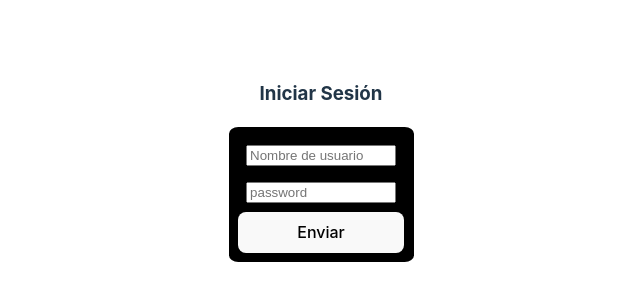
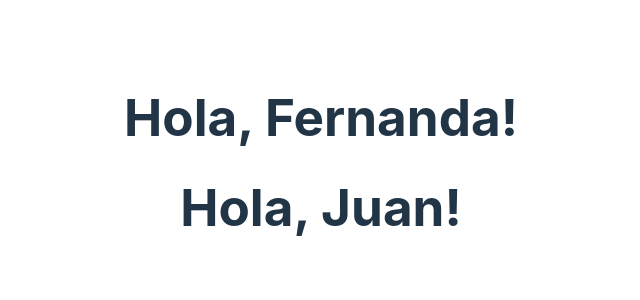
Before and after one commit to Fermichel/FrontEnd3-ProyectoVite, a React (Vite) app: page / in a window 1280 px wide. Shown: the part 238-538 px from the top of the page, without its empty margins (319-959 px from the left). Built offline with nearby package versions, Linux system fonts and the light colour scheme.

Commit message:
agrego ejercicio mesa 4

```diff
--- a/src/App.jsx
+++ b/src/App.jsx
@@ -1,82 +1,15 @@
-import { useState } from 'react';
 import './App.css'
-
+import ClassComponent from './components/ClassComponent'
+import FunComponent from './components/FunComponent'
+import PropC4 from './components/PropC4'
 
 function App() {
-  //Creamos un estado para cada inputs del formulario
-  const [userName, setUserName] = useState("");
-  const [password, setPassword] = useState("");
-  // Creamos un manejador de eventos para cada uno de los inputs
-  const onChangeUserName = (e) => setUserName(e.target.value);
-  const onChangePassword = (e) => setPassword(e.target.value);
-
-  //Creamos el manejador para el evento onSubmit
-  const onSubmitForm = (e) =>{
-    e.preventDefault();
-    //realizamos las validaciones con los valores almacenados en el estado
-    const isUsernameValid = validateUserName(userName);
-    const isPassValid = validatePass(password);
-    //Si al menos una de las validaciones es false mostramos un mensaje de error
-    if(!isUsernameValid || !isPassValid){
-      alert('Alguno de los datos ingresados es falso');
-    }else{
-      alert(`Bienvenido: ${userName}`);
-    }
-    console.log('el nombre ingresado es: ' + userName +" pass ingresada es: "+ password )
-  };
-
-  //Creamos una funcion para validar el nombre de usuario
-  const validateUserName = (userName) =>{
-    // Eliminamos los espacios en blanco
-    const whithoutSpaces = userName.trim();
-
-    //validamos la extension
-    if (whithoutSpaces.length > 2){
-      return true;
-    }else{
-      return false;
-    }
-  };
-
-  //Creamos la funcion para validar el password
-  const validatePass = (password) =>{
-    //eliminamos espacios en blanco
-    const whithoutSpaces = password.trim();
-    //Separamos el string en un array para luego recorrerlo y validar si existe al menos un numero.
-    const passAsArray =whithoutSpaces.split("");
-    //.some nos retorna true al menos una de las iteraciones es verdadera
-    const hasNumber = passAsArray.some((character) =>{
-      //Si el valor es NaN, no es un numero
-      if(isNaN(character)){
-        return false;
-      }else{
-        return true;
-      }
-    });
-    //validamos la extension y que haya al menos un numero
-    if(whithoutSpaces.length > 5 && hasNumber){
-      return true;
-    }else{
-      return false;
-    }
-  };
-
 
   return (
-    <div className="App">
-    <h3>Iniciar Sesión</h3>
-{/* Pasamos nuestro manejador al evento onSubmit */}
-    <form onSubmit={onSubmitForm}>
-    <input type="text"
-          placeholder="Nombre de usuario"
-          value={userName}
-          onChange={onChangeUserName}
-    />
-    <input type ="password" placeholder='password' value={password} onChange={onChangePassword}/>
-
-    <button type='submit'>Enviar</button>
-    </form>
-    </div>
+    <>
+      <PropC4 nombre = "Fernanda"/>
+      <PropC4 nombre = "Juan"/>
+    </>
   )
 }
 
--- /dev/null
+++ b/src/components/PropC4.jsx
@@ -0,0 +1,11 @@
+import React from 'react'
+
+const PropC4 = (props) => {
+  return (
+    <>
+    <h1>Hola, {props.nombre}!</h1>
+    </>
+  )
+}
+
+export default PropC4;
```
